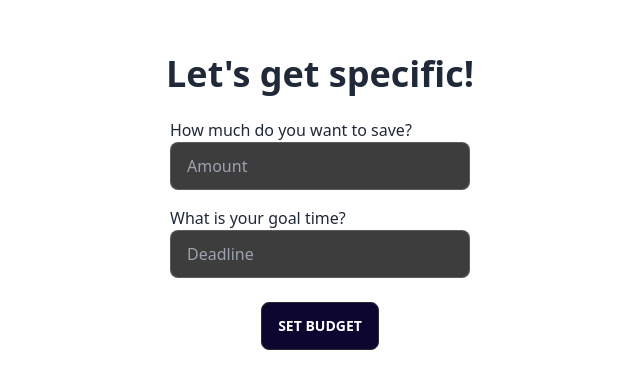
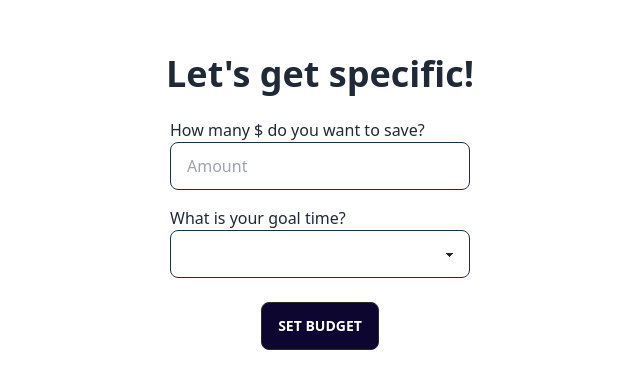
Before and after one commit to sofaradkova/hachkduke23, a SvelteKit app: page /setgoal in a window 1280 px wide. Shown: the part 198-586 px from the top of the page, without its empty margins (320-960 px from the left). Built offline with nearby package versions, Linux system fonts and the light colour scheme.

Commit message:
fix form for goal setting

```diff
--- a/src/routes/setgoal/+page.svelte
+++ b/src/routes/setgoal/+page.svelte
@@ -1,16 +1,30 @@
 <script>
-    function redirectToNewPage() {
+    let goalValue = '';
+    let timeValue = '';
+
+  function handleSubmit() {
+    console.log("submitted")
     window.location.href = '/setbudget';
   }
 </script>
 
 <div class="flex flex-col items-center justify-center bg-white min-h-screen p-4 text-gray-800" >
     <h1 class="text-4xl font-bold mb-6">Let's get specific!</h1>
-    <div class="w-[300px]">
-        <h2 class="self-start">How much do you want to save?</h2>
-    <input type="text" placeholder="Amount" class="input input-bordered w-full max-w-xs mb-4" />
-    <h2 class="self-start">What is your goal time?</h2>
-    <input type="text" placeholder="Deadline" class="input input-bordered w-full max-w-xs mb-4" />
-    </div>
-    <button class="btn bg-[#0D0630] text-white mt-2" on:click={redirectToNewPage}>Set budget</button>
+    <form on:submit={handleSubmit} class="flex flex-col items-center">
+        <div class="w-[300px]">
+        <label for="goal" class="self-start">How many $ do you want to save?</label>
+        <input type="number" placeholder="Amount" class="input input-bordered w-full max-w-xs mb-4 bg-white border border-primary" id="goal" bind:value={goalValue}
+        required/>
+        <label for="time" class="self-start">What is your goal time?</label>
+        <select class="select select-bordered w-full max-w-xs bg-white border border-primary mb-4" id="time" bind:value={timeValue} required >
+            <option disabled selected>Deadline</option>
+            <option value="1">1 month</option>
+            <option value="2">2 months</option>
+            <option value="3">6 months</option>
+            <option value="4">9 months</option>
+            <option value="5">1 year</option>
+        </select>
+        </div>
+        <button class="btn bg-[#0D0630] text-white mt-2" type="submit">Set budget</button>
+    </form>
 </div>
```
